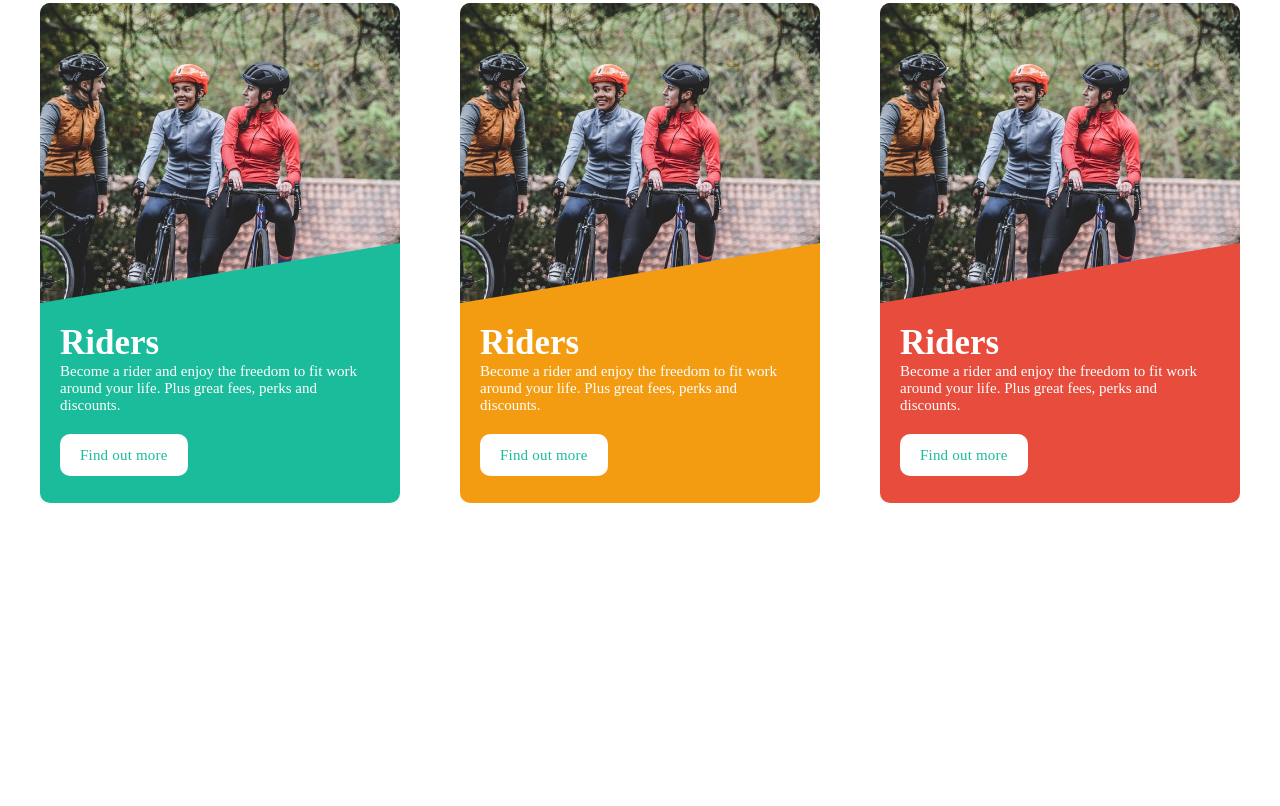
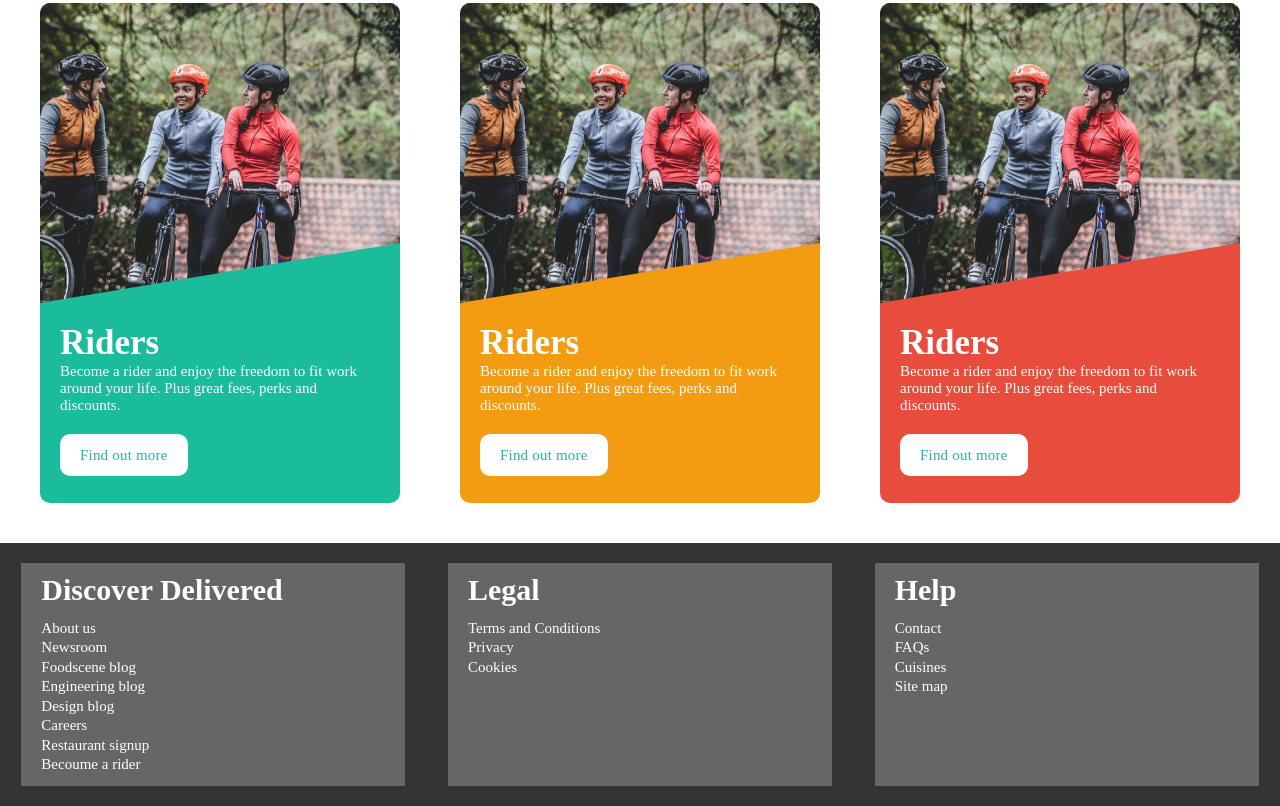
Before and after one commit to Mtetev/Delivered, a React app: page / in a window 1280 px wide. Shown: the part 1042-1848 px from the top of the page. Before the commit the page ends 1585 px from the top, so only its background shows below. Built offline with nearby package versions, Linux system fonts and the light colour scheme.

Commit message:
add footer

```diff
--- /dev/null
+++ b/src/Components/Footer/Footer.js
@@ -0,0 +1,43 @@
+import React from "react";
+import "./Footer.scss";
+
+const Footer = () => {
+    return (
+        <footer className="footer">
+            <div className="footer__content">
+                <div className="footer__submenu">
+                    <h3 className="footer__submenu-title">Discover Delivered</h3>
+                    <ul className="footer__list">
+                        <li className="footer__item"><a href="#" className="footer__link">About us</a></li>
+                        <li className="footer__item"><a href="#" className="footer__link">Newsroom</a></li>
+                        <li className="footer__item"><a href="#" className="footer__link">Foodscene blog</a></li>
+                        <li className="footer__item"><a href="#" className="footer__link">Engineering blog</a></li>
+                        <li className="footer__item"><a href="#" className="footer__link">Design blog</a></li>
+                        <li className="footer__item"><a href="#" className="footer__link">Careers</a></li>
+                        <li className="footer__item"><a href="#" className="footer__link">Restaurant signup</a></li>
+                        <li className="footer__item"><a href="#" className="footer__link">Becoume a rider</a></li>
+                    </ul>
+                </div>
+                <div className="footer__submenu">
+                    <h3 className="footer__submenu-title">Legal</h3>
+                    <ul className="footer__list">
+                        <li className="footer__item"><a href="#" className="footer__link">Terms and Conditions</a></li>
+                        <li className="footer__item"><a href="#" className="footer__link">Privacy</a></li>
+                        <li className="footer__item"><a href="#" className="footer__link">Cookies</a></li>
+                    </ul>
+                </div>
+                <div className="footer__submenu">
+                    <h3 className="footer__submenu-title">Help</h3>
+                    <ul className="footer__list">
+                        <li className="footer__item"><a href="#" className="footer__link">Contact</a></li>
+                        <li className="footer__item"><a href="#" className="footer__link">FAQs</a></li>
+                        <li className="footer__item"><a href="#" className="footer__link">Cuisines</a></li>
+                        <li className="footer__item"><a href="#" className="footer__link">Site map</a></li>
+                    </ul>
+                </div>
+            </div>
+        </footer>
+    );
+}
+
+export default Footer;
--- /dev/null
+++ b/src/Components/Footer/Footer.scss
@@ -0,0 +1,46 @@
+.footer {
+    width: 100%;
+    padding: 2rem 0;
+
+    color: #fff;
+    background-color: var(--color-gray-dark);
+
+    &__content {
+        display: flex;
+        flex-flow: row nowrap;
+        justify-content: space-around;
+
+        max-width: 128em;
+        margin: 0 auto; // center;
+    }
+
+    &__submenu {
+        width: 30%;
+        padding: 1rem 2rem;
+        background-color: var(--color-gray-dark-2);
+    }
+
+    &__submenu-title {
+        font-size: 3rem;
+        margin-bottom: 1.25rem;
+    }
+
+    &__list {
+        list-style: none;
+        font-size: 1.5rem;
+        font-weight: 200;
+    }
+
+    &__item {
+        width: 100%;
+
+        margin-bottom: .25rem;
+    }
+
+    &__item:hover > &__link,
+    &__item:hover > &__link:link,
+    &__item:hover > &__link:visited,
+    &__item:hover > &__link:active {
+        color: var(--color-primary);
+    }
+}
--- a/src/Containers/Main/Main.js
+++ b/src/Containers/Main/Main.js
@@ -2,7 +2,7 @@ import React from "react";
 
 import TopBar from "../../Components/TopBar/TopBar";
 import Body from "../../Containers/Body/Body";
-import Footer from "../../Containers/Footer/Footer";
+import Footer from "../../Components/Footer/Footer";
 
 
 import "./Main.scss";
--- a/src/Containers/Main/Main.scss
+++ b/src/Containers/Main/Main.scss
@@ -12,8 +12,10 @@
     --color-tertiary-dark: #c0392b;
 
     --color-black: #111111;
+
     --color-gray-light: #AAA;
-
+    --color-gray-dark: #333;
+    --color-gray-dark-2: #666;
 
     /* SIZES */
     --top-bar-height: 6.5rem;
```
